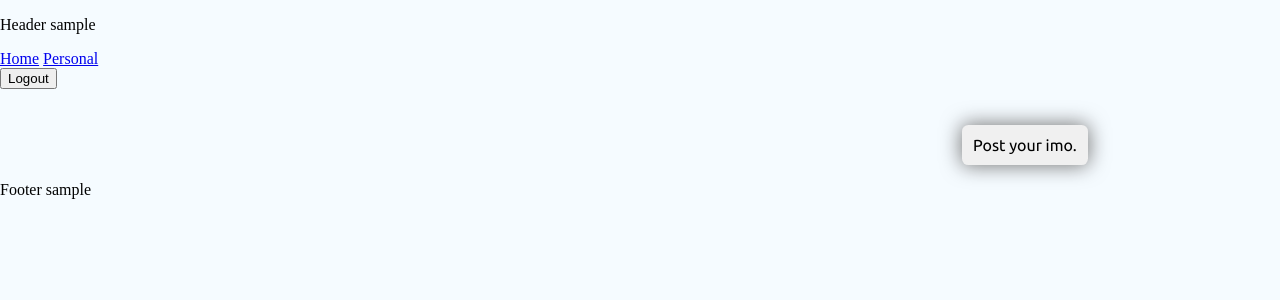
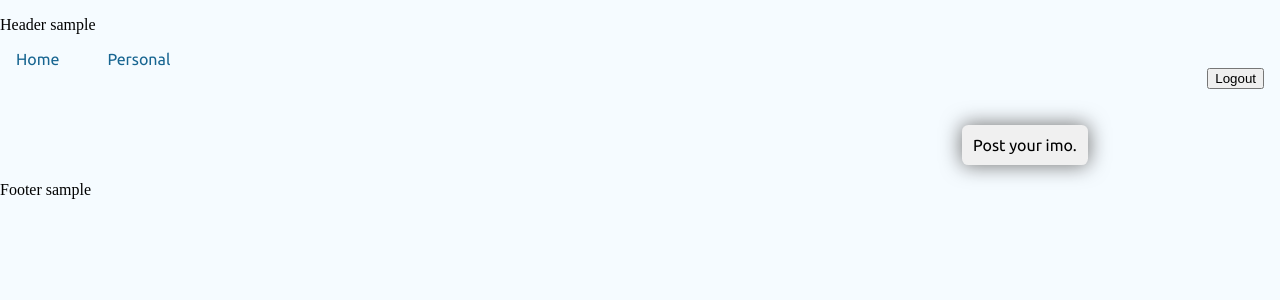
Before and after one commit to Banacount/django-experiment-1, a Django app: page / in a window 1280 px wide. Shown: the top 300 px of the page. Run offline with Django 5.2, Linux system fonts and the light colour scheme; the visitor is signed in with stand-in values (Sample User, id 1); data that the repository does not hold is empty; some web fonts are replaced.

Commit message:
jus some css nothing important really

```diff
--- a/imoApp/static/css/main-style.css
+++ b/imoApp/static/css/main-style.css
@@ -16,6 +16,33 @@ body {
 }
 
 /* General elements */
+.nav-bar {
+    width: 100%;
+    display: flex;
+    flex-direction: row;
+    font-family: 'Ubuntu';
+    gap: 1rem;
+}
+.nav-bar a {
+    padding-left: 1rem;
+    padding-right: 1rem;
+    color: var(--color-text-1);
+    text-decoration: none;
+    transition: 0.1s linear transform;
+}
+.nav-bar a:hover {
+    transform: scale(0.9);
+}
+
+.logout-btn-form {
+    width: 100%;
+    display: flex;
+    flex-direction: row-reverse;
+}
+.logout-btn-form button {
+    margin-right: 1rem;
+}
+
 .all-imo-loaded {
     width: 100%;
     display: flex;
@@ -27,6 +54,7 @@ body {
 .imo-contain {
     width: 70%;
     padding: 1rem;
+    margin-top: 2rem;
     box-sizing: border-box;
     border: solid 0px transparent;
     border-radius: 0.7rem;
--- a/imoApp/templates/base.html
+++ b/imoApp/templates/base.html
@@ -18,7 +18,7 @@
         <a href="/personal">Personal</a>
     </div>
 
-    <form method="POST" action="{% url 'logout-page' %}">
+    <form class="logout-btn-form" method="POST" action="{% url 'logout-page' %}">
         {% csrf_token %}
         <button aria-label="Logout Button" title="Logout Account">Logout</button>
     </form>
```
Also changed, not shown: 1 other file.
